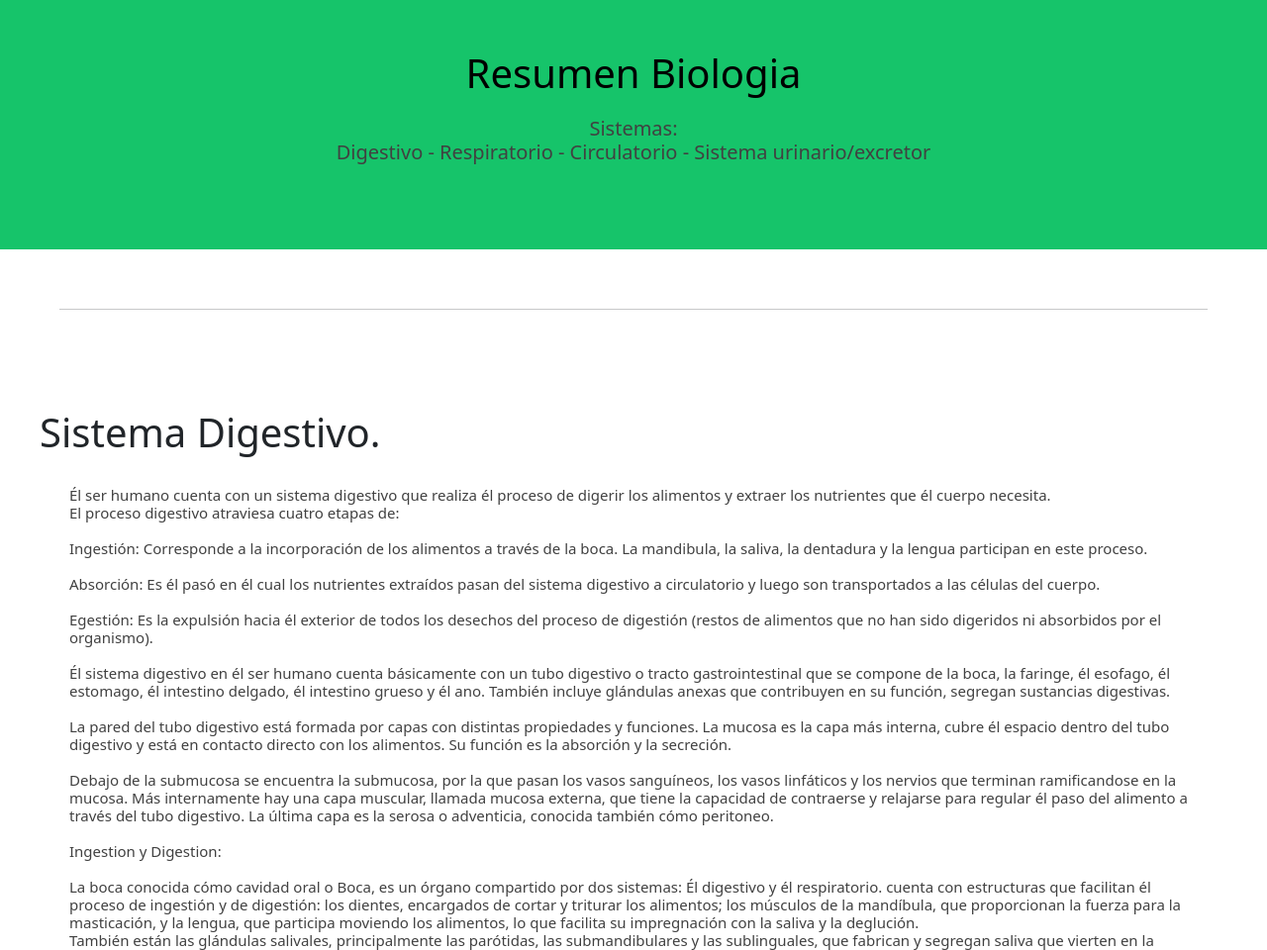
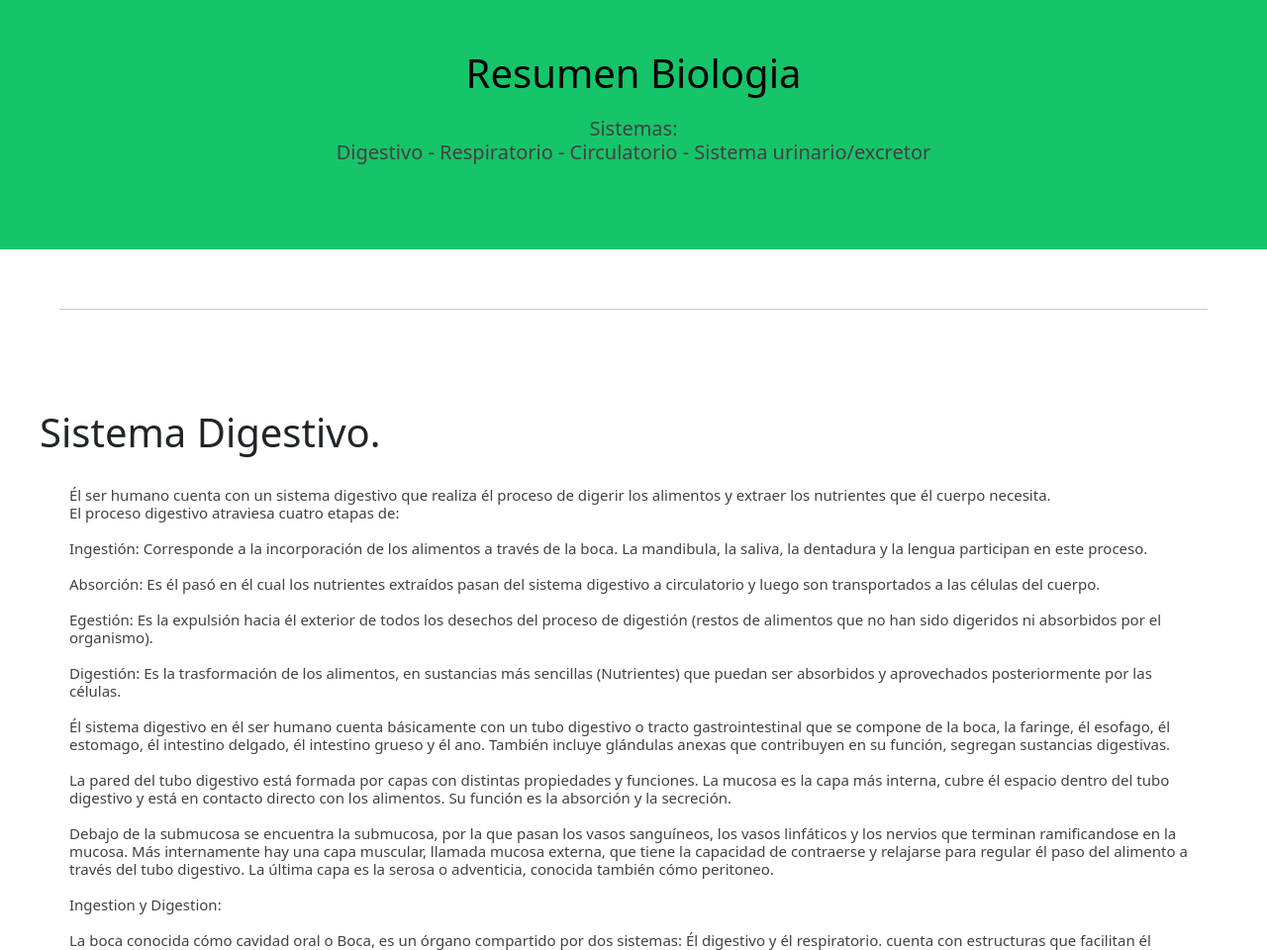
Before and after one commit to Web1technology2company/Biologia-Resumen, a plain HTML site: page index.html in a window 1280 px wide. Shown: the top 960 px of the page at 99% size. Drawn offline with nearby package versions, Linux system fonts and the light colour scheme.

Commit message:
Update index.html

```diff
--- a/index.html
+++ b/index.html
@@ -32,7 +32,8 @@
                                 El proceso digestivo atraviesa cuatro etapas de: <br><br>
                                 Ingestión: Corresponde a la incorporación de los alimentos a través de la boca. La mandibula, la saliva, la dentadura y la lengua participan en este proceso. <br><br>
                                 Absorción: Es él pasó en él cual los nutrientes extraídos pasan del sistema digestivo a circulatorio y luego son transportados a las células del cuerpo. <br><br>
-                                Egestión: Es la expulsión hacia él exterior de todos los desechos del proceso de digestión (restos de alimentos que no han sido digeridos ni absorbidos por el organismo).
+                                Egestión: Es la expulsión hacia él exterior de todos los desechos del proceso de digestión (restos de alimentos que no han sido digeridos ni absorbidos por el organismo). <br><br>
+                                Digestión: Es la trasformación de los alimentos, en sustancias más sencillas (Nutrientes) que puedan ser absorbidos y aprovechados posteriormente por las células.
                                 <br><br>
                                 Él sistema digestivo en él ser humano cuenta básicamente con un tubo digestivo o tracto gastrointestinal que se compone de la boca, la faringe, él esofago, él estomago, él intestino delgado, él intestino grueso y él ano. También incluye glándulas anexas que contribuyen en su función, segregan sustancias digestivas.
                                 <br><br>
```
